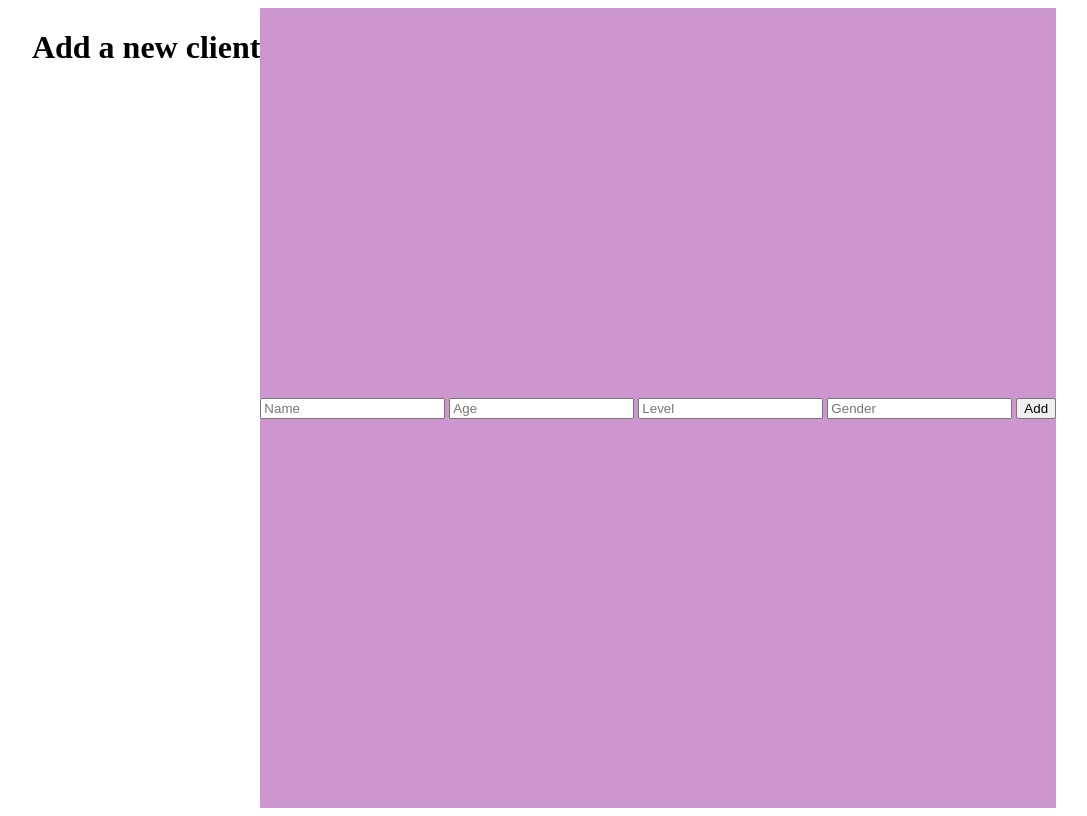
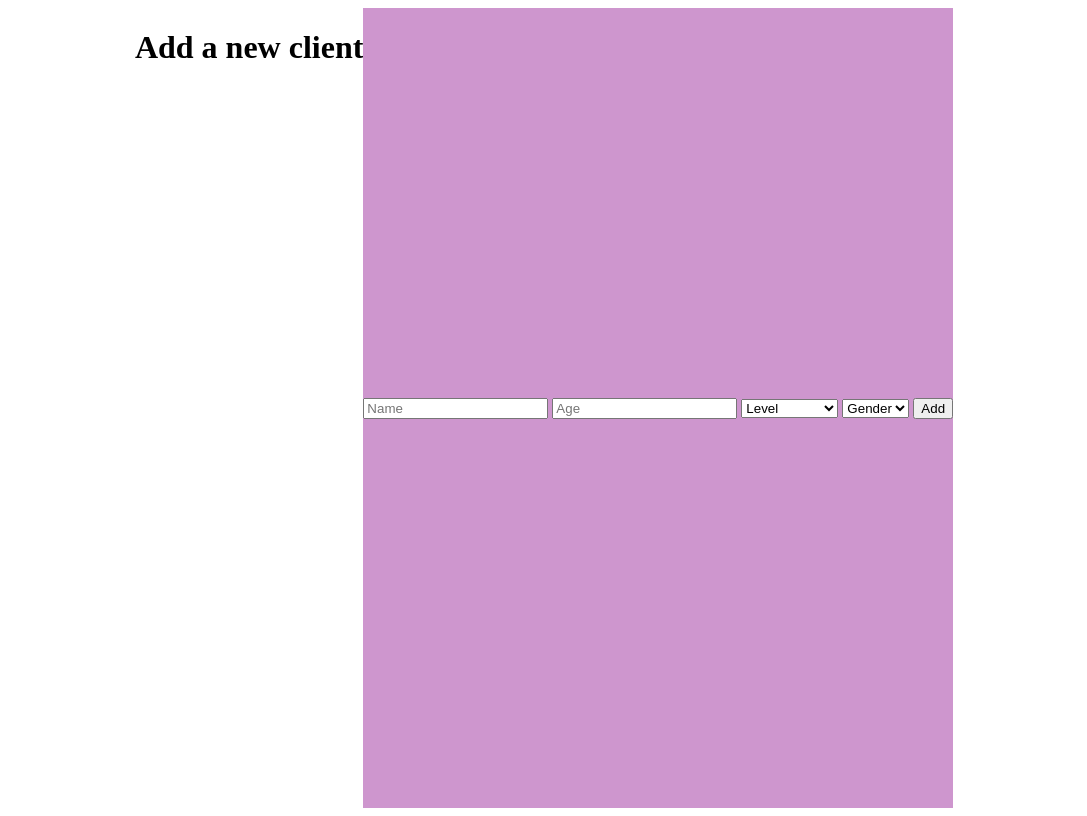
Before and after one commit to AlyaRees/kinetic, a Flask app: page /add in a window 1280 px wide. Shown: the whole page, without its empty margins (96-1183 px from the left). Run offline with Flask 3, Linux system fonts and the light colour scheme.

Commit message:
Changed add.html to include dropdown menus for Level and gender. Also made it so that no empty fields are allowed.
add function works correctly, however no validation is used for the Age and Name currently.

```diff
--- a/app.py
+++ b/app.py
@@ -55,12 +55,12 @@ def index():
 
 @app.route('/add_client', methods=['POST'])
 def add_client_route():
-    name = request.form['Name']
+    name = request.form['Name']     # extracts form values from the submitted form
     level = request.form['Level']
     age = int(request.form['Age'])
     gender = request.form['Gender']
 
-    add_client(name, level, age, gender)
+    add_client(name, level, age, gender)    # passes values into the database insert function
     return redirect(url_for('index'))   #redirect back to main window once operation is complete
 
 # ========================= Run App ========================= #
--- a/templates/add.html
+++ b/templates/add.html
@@ -11,10 +11,19 @@
   <h1>Add a new client</h1>
   <div class="form-container">
   <form action="/add_client" method="POST">
-    <input type="text" name="Name" placeholder="Name">
-    <input type="text" name="Age" placeholder="Age">
-    <input type="text" name="Level" placeholder="Level">
-    <input type="text" name="Gender" placeholder="Gender">
+    <input type="text" name="Name" placeholder="Name" required>
+    <input type="text" name="Age" placeholder="Age" required>
+    <select name="Level" id="Level" required>  <!--Dropdown menus for both Level and Gender-->
+      <option value="" disabled selected>Level</option>
+      <option value="Beginner">Beginner</option>
+      <option value="Intermediate">Intermediate</option>
+      <option value="Advanced">Advanced</option>
+    </select>
+    <select name="Gender" id="Gender" required>
+      <option value="" disabled selected>Gender</option>
+      <option value="Male">Male</option>
+      <option value="Female">Female</option>
+    </select>
   <button type="submit" id="add-btn">Add</button>
   </form>
   </div>
```
Also changed, not shown: clients.db.
